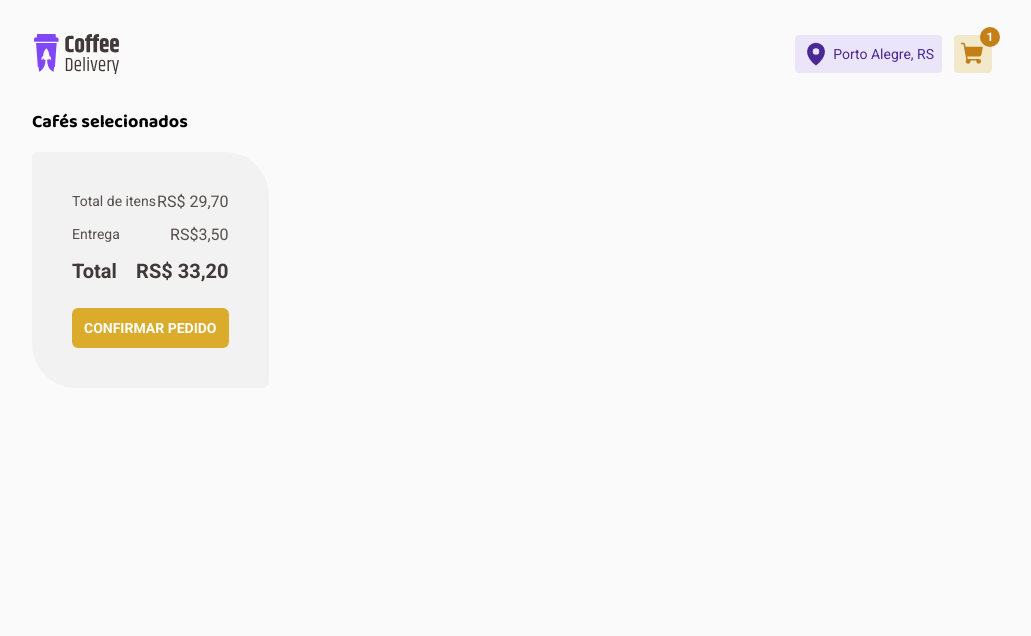
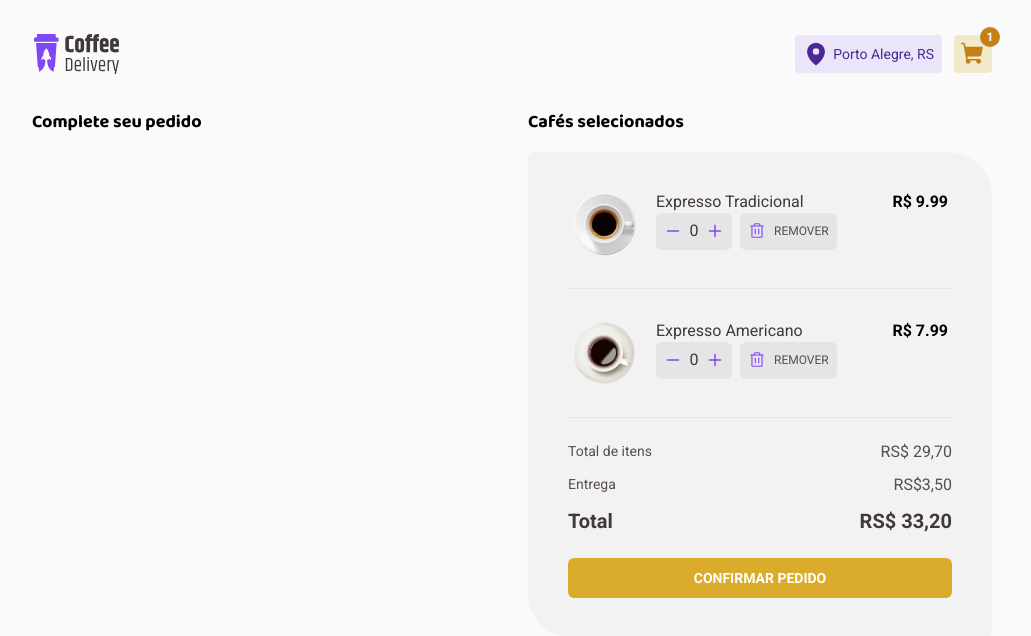
Before and after one commit to KevinGuedes/coffee-delivery, a React (Vite) app: page /purchase in a window 1280 px wide. Shown: the top 636 px of the page, without its empty margins (128-1159 px from the left). Built offline with nearby package versions, Linux system fonts and the light colour scheme.

Commit message:
feat(selection): selected coffees for purchase page

```diff
--- /dev/null
+++ b/src/components/SelectAmount/index.tsx
@@ -0,0 +1,35 @@
+import { Minus, Plus } from 'phosphor-react'
+import { useState } from 'react'
+import { SelectAmountContainer } from './styles'
+
+export function SelectAmount(): JSX.Element {
+  const [selectedAmount, setSelectedAmount] = useState(0)
+
+  function handleAddCoffee(): void {
+    if (selectedAmount < 99) {
+      setSelectedAmount(state => {
+        return state + 1
+      })
+    }
+  }
+
+  function handleRemoveCoffee(): void {
+    if (selectedAmount > 0) {
+      setSelectedAmount(state => {
+        return state - 1
+      })
+    }
+  }
+
+  return (
+    <SelectAmountContainer>
+      <button type="button" title="Remover café" onClick={handleRemoveCoffee}>
+        <Minus size={16} weight="bold" />
+      </button>
+      <span>{selectedAmount}</span>
+      <button type="button" title="Adicionar café" onClick={handleAddCoffee}>
+        <Plus size={16} weight="bold" />
+      </button>
+    </SelectAmountContainer>
+  )
+}
--- /dev/null
+++ b/src/components/SelectAmount/styles.ts
@@ -0,0 +1,34 @@
+import styled from 'styled-components'
+
+export const SelectAmountContainer = styled.div`
+  display: flex;
+  align-items: center;
+  background-color: ${props => props.theme.base.button};
+  gap: 0.25rem;
+  padding: 0.5rem;
+  border-radius: 6px;
+
+  span {
+    width: 1rem;
+    text-align: center;
+    line-height: 1.6;
+  }
+
+  button {
+    border: 0;
+    background-color: transparent;
+    border-radius: 4px;
+    line-height: 0;
+    cursor: pointer;
+    padding: 1px;
+  }
+
+  svg {
+    color: ${props => props.theme.brand.purple};
+    transition: color 0.2s;
+
+    &:hover {
+      color: ${props => props.theme.brand['purple-dark']};
+    }
+  }
+`
--- a/src/pages/Home/components/CoffeeCard/index.tsx
+++ b/src/pages/Home/components/CoffeeCard/index.tsx
@@ -1,12 +1,7 @@
-import { Minus, Plus, ShoppingCart } from 'phosphor-react'
-import { useState } from 'react'
+import { SelectAmount } from '../../../../components/SelectAmount'
+import { ShoppingCart } from 'phosphor-react'
 import { NavLink } from 'react-router-dom'
-import {
-  CoffeeCardContainer,
-  FooterContainer,
-  HeaderContainer,
-  SelectAmountContainer
-} from './styles'
+import { CoffeeCardContainer, FooterContainer, HeaderContainer } from './styles'
 
 import { Coffee } from '../../../../data/coffees'
 
@@ -15,28 +10,10 @@ interface CoffeeCardProps {
 }
 
 export function CoffeeCard({ coffee }: CoffeeCardProps): JSX.Element {
-  const [selectedAmount, setSelectedAmount] = useState(0)
-
-  function handleAddCoffee(): void {
-    if (selectedAmount < 99) {
-      setSelectedAmount(state => {
-        return state + 1
-      })
-    }
-  }
-
-  function handleRemoveCoffee(): void {
-    if (selectedAmount > 0) {
-      setSelectedAmount(state => {
-        return state - 1
-      })
-    }
-  }
-
   return (
     <CoffeeCardContainer>
       <HeaderContainer>
-        <img src={coffee.image} alt="Café Expresso Tradicional" />
+        <img src={coffee.image} alt={coffee.name} />
         <div>
           {coffee.tags.map(tag => {
             return <strong key={tag}>{tag}</strong>
@@ -53,23 +30,7 @@ export function CoffeeCard({ coffee }: CoffeeCardProps): JSX.Element {
           <strong>{coffee.price}</strong>
         </span>
 
-        <SelectAmountContainer>
-          <button
-            type="button"
-            title="Remover café"
-            onClick={handleRemoveCoffee}
-          >
-            <Minus size={16} weight="bold" />
-          </button>
-          <span>{selectedAmount}</span>
-          <button
-            type="button"
-            title="Adicionar café"
-            onClick={handleAddCoffee}
-          >
-            <Plus size={16} weight="bold" />
-          </button>
-        </SelectAmountContainer>
+        <SelectAmount />
 
         <NavLink to="/purchase" title="Cart">
           <ShoppingCart size={26} weight="fill" />
--- a/src/pages/Home/components/CoffeeCard/styles.ts
+++ b/src/pages/Home/components/CoffeeCard/styles.ts
@@ -96,36 +96,3 @@ export const FooterContainer = styled.footer`
     }
   }
 `
-
-export const SelectAmountContainer = styled.div`
-  display: flex;
-  align-items: center;
-  background-color: ${props => props.theme.base.button};
-  gap: 4px;
-  padding: 0.5rem;
-  border-radius: 6px;
-
-  span {
-    width: 1rem;
-    text-align: center;
-    line-height: 1.6;
-  }
-
-  button {
-    border: 0;
-    background-color: transparent;
-    border-radius: 4px;
-    line-height: 0;
-    cursor: pointer;
-    padding: 1px;
-  }
-
-  svg {
-    color: ${props => props.theme.brand.purple};
-    transition: color 0.2s;
-
-    &:hover {
-      color: ${props => props.theme.brand['purple-dark']};
-    }
-  }
-`
--- a/src/pages/Purchase/components/CoffeeItem/index.tsx
+++ b/src/pages/Purchase/components/CoffeeItem/index.tsx
@@ -1,3 +1,30 @@
-export function CoffeeItem(): JSX.Element {
-  return <div>index</div>
+import { Trash } from 'phosphor-react'
+import { SelectAmount } from '../../../../components/SelectAmount'
+import { Coffee } from '../../../../data/coffees'
+import { ActionsContainer, CoffeeItemContainer } from './styles'
+
+interface CoffeeItemProps {
+  coffee: Coffee
 }
+
+export function CoffeeItem({ coffee }: CoffeeItemProps): JSX.Element {
+  return (
+    <CoffeeItemContainer>
+      <div>
+        <img src={coffee.image} alt={coffee.name} />
+        <ActionsContainer>
+          <span>{coffee.name}</span>
+          <div>
+            <SelectAmount />
+            <button type="button">
+              <Trash size={18} />
+              REMOVER
+            </button>
+          </div>
+        </ActionsContainer>
+      </div>
+
+      <strong>R$ {coffee.price}</strong>
+    </CoffeeItemContainer>
+  )
+}
--- /dev/null
+++ b/src/pages/Purchase/components/CoffeeItem/styles.ts
@@ -0,0 +1,75 @@
+import styled from 'styled-components'
+
+export const CoffeeItemContainer = styled.article`
+  padding: 0.5rem 0.25rem 2rem;
+  border-bottom: 1px solid ${props => props.theme.base.button};
+  display: flex;
+  justify-content: space-between;
+
+  &:first-child {
+    padding-top: 0;
+  }
+
+  strong {
+    line-height: 1.3;
+  }
+
+  > div {
+    display: flex;
+    gap: 1.25rem;
+
+    img {
+      width: 4rem;
+      height: 4rem;
+    }
+  }
+`
+
+export const ActionsContainer = styled.div`
+  display: block;
+  flex-direction: column;
+  gap: 0.5rem;
+
+  span {
+    color: ${props => props.theme.base.subtitle};
+    line-height: 1.3;
+  }
+
+  > div {
+    display: flex;
+    gap: 0.5rem;
+
+    > button {
+      padding: 0.5rem;
+      border: 0;
+      border-radius: 6px;
+      font-size: 0.75rem;
+      line-height: 1.6;
+      font-weight: 400;
+      cursor: pointer;
+
+      display: flex;
+      gap: 0.5rem;
+      align-items: center;
+
+      color: ${props => props.theme.base.text};
+      background-color: ${props => props.theme.base.button};
+      transition: background-color 0.2s;
+      transition: color 0.2s;
+
+      svg {
+        color: ${props => props.theme.brand.purple};
+        transition: color 0.2s;
+      }
+
+      &:hover {
+        color: ${props => props.theme.base.subtitle};
+        background-color: ${props => props.theme.base.hover};
+
+        svg {
+          color: ${props => props.theme.brand['purple-dark']};
+        }
+      }
+    }
+  }
+`
--- a/src/pages/Purchase/components/PurcahseForm/index.tsx
+++ b/src/pages/Purchase/components/PurcahseForm/index.tsx
@@ -1,3 +1,11 @@
+import { PurchaseFormContainer } from './styles'
+
 export function PurchaseForm(): JSX.Element {
-  return <div>index</div>
+  return (
+    <PurchaseFormContainer>
+      <h3>Complete seu pedido</h3>
+
+      <form></form>
+    </PurchaseFormContainer>
+  )
 }
--- /dev/null
+++ b/src/pages/Purchase/components/PurcahseForm/styles.ts
@@ -0,0 +1,15 @@
+import styled from 'styled-components'
+
+export const PurchaseFormContainer = styled.section`
+  max-width: 40rem;
+  flex: 1;
+
+  h3 {
+    font-family: 'Baloo 2';
+    font-weight: bold;
+    font-size: 1.125rem;
+    margin-bottom: 1rem;
+  }
+`
+
+export const MainDataContainer = styled.div``
--- a/src/pages/Purchase/components/SelectedCoffeess/index.tsx
+++ b/src/pages/Purchase/components/SelectedCoffeess/index.tsx
@@ -5,11 +5,19 @@ import {
   SummaryData
 } from './styles'
 
+import { coffees } from '../../../../data/coffees'
+import { CoffeeItem } from '../CoffeeItem'
+
 export function SelectedCoffees(): JSX.Element {
   return (
     <SelectedCoffeesContainer>
       <h3>Cafés selecionados</h3>
+
       <SelectedCoffeesCard>
+        {coffees.slice(0, 2).map(coffee => {
+          return <CoffeeItem key={coffee.id} coffee={coffee} />
+        })}
+
         <SummaryContainer>
           <SummaryData isTotalPrice={false}>
             <span>Total de itens</span>
--- a/src/pages/Purchase/components/SelectedCoffeess/styles.ts
+++ b/src/pages/Purchase/components/SelectedCoffeess/styles.ts
@@ -1,6 +1,8 @@
 import styled, { css } from 'styled-components'
 
 export const SelectedCoffeesContainer = styled.section`
+  flex: 1;
+
   h3 {
     font-family: 'Baloo 2';
     font-weight: bold;
@@ -17,7 +19,7 @@ export const SelectedCoffeesCard = styled.div`
   flex-direction: column;
   gap: 1.5rem;
 
-  button {
+  > button {
     flex: 1;
     border: 0;
     padding: 0.75rem;
--- a/src/pages/Purchase/index.tsx
+++ b/src/pages/Purchase/index.tsx
@@ -1,9 +1,11 @@
+import { PurchaseForm } from './components/PurcahseForm'
 import { SelectedCoffees } from './components/SelectedCoffeess'
 import { PurchaseContainer } from './styles'
 
 export function Purchase(): JSX.Element {
   return (
     <PurchaseContainer>
+      <PurchaseForm />
       <SelectedCoffees />
     </PurchaseContainer>
   )
--- a/src/pages/Purchase/styles.ts
+++ b/src/pages/Purchase/styles.ts
@@ -3,4 +3,5 @@ import styled from 'styled-components'
 export const PurchaseContainer = styled.main`
   display: flex;
   justify-content: space-between;
+  gap: 2rem;
 `
```
